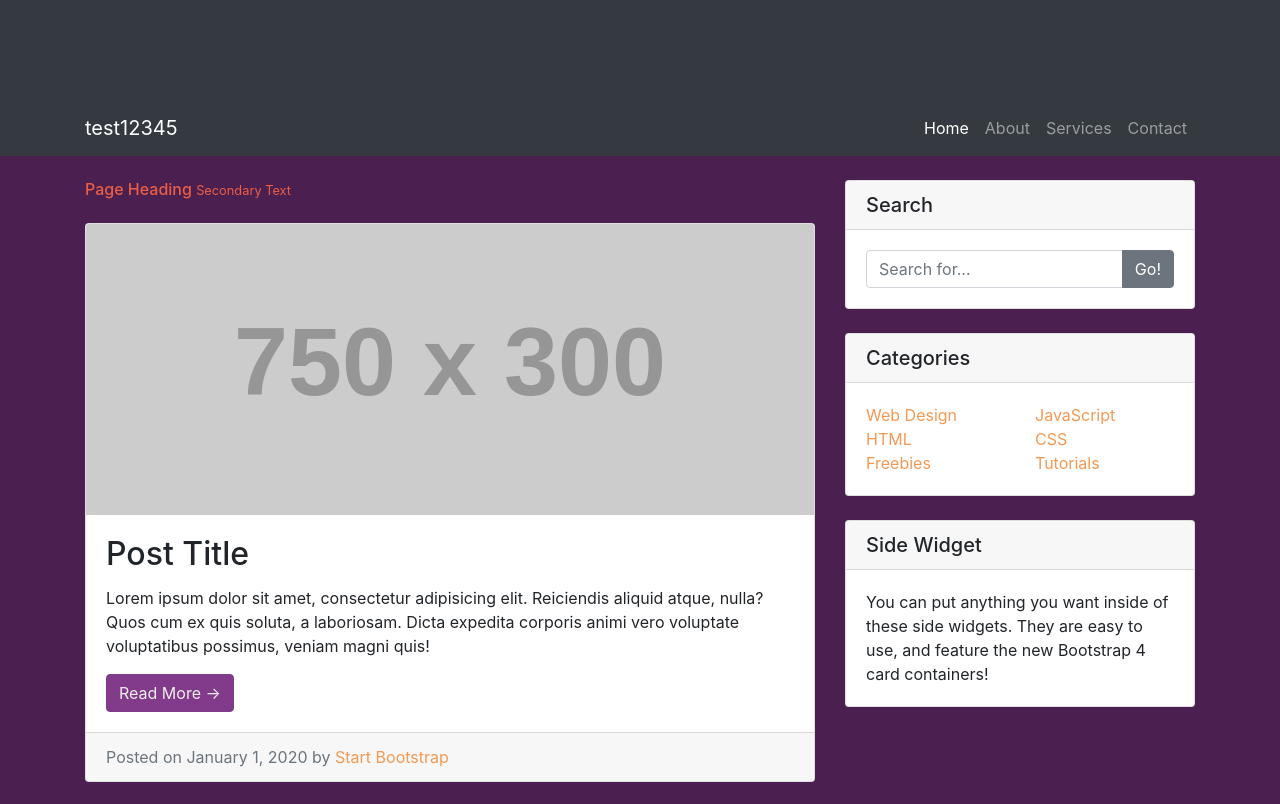
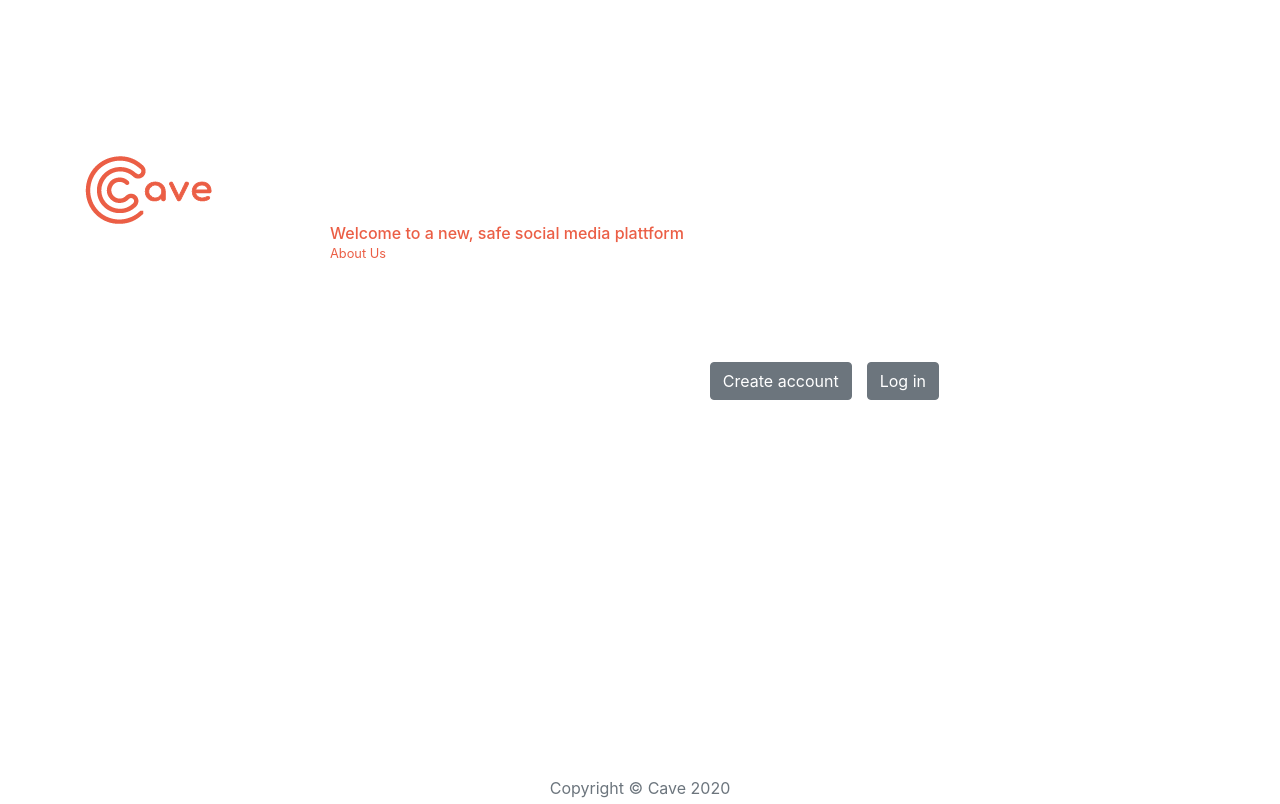
Before and after one commit to DaniD1986/Socialmediapage, a website: page index.html in a window 1280 px wide. Shown: the top 804 px of the page. Drawn offline with Linux system fonts and the light colour scheme; placeholder pictures from the web are drawn by us.

Commit message:
Feed Update

```diff
--- a/index.html
+++ b/index.html
@@ -8,179 +8,54 @@
   <meta name="description" content="">
   <meta name="author" content="">
 
-  <title>Blog Home - Start Bootstrap Template</title>
+  <title>Cave</title>
 
   <!-- Bootstrap core CSS -->
   <link href="vendor/bootstrap/css/bootstrap.css" rel="stylesheet">
 
   <!-- Custom styles for this template -->
   <link href="css/blog-home.css" rel="stylesheet">
-
 </head>
 
 <body>
 
-  <!-- Navigation -->
-  <nav class="navbar navbar-expand-lg navbar-dark bg-dark fixed-top">
-    <div class="container">
-      <a class="navbar-brand" href="#">test12345</a>
-      <button class="navbar-toggler" type="button" data-toggle="collapse" data-target="#navbarResponsive" aria-controls="navbarResponsive" aria-expanded="false" aria-label="Toggle navigation">
-        <span class="navbar-toggler-icon"></span>
-      </button>
-      <div class="collapse navbar-collapse" id="navbarResponsive">
-        <ul class="navbar-nav ml-auto">
-          <li class="nav-item active">
-            <a class="nav-link" href="#">Home
-              <span class="sr-only">(current)</span>
-            </a>
-          </li>
-          <li class="nav-item">
-            <a class="nav-link" href="#">About</a>
-          </li>
-          <li class="nav-item">
-            <a class="nav-link" href="#">Services</a>
-          </li>
-          <li class="nav-item">
-            <a class="nav-link" href="#">Contact</a>
-          </li>
-        </ul>
-      </div>
-    </div>
-  </nav>
 
   <!-- Page Content -->
   <div class="container">
 
     <div class="row">
 
-      <!-- Blog Entries Column -->
-      <div class="col-md-8">
+      <!-- welcome text -->
+      <div class="col-md-10">
+        <img src="img/cave_logo.png" class="img-fluid" alt="cave">
+         <div class="col-md-6 offset-md-3"><h1 class="my-8 red">Welcome to a new, safe social media plattform
+          <p><small>About Us</small></p>
+        </h1></div>
 
-        <h1 class="my-4 red">Page Heading
-          <small>Secondary Text</small>
-        </h1>
 
-        <!-- Blog Post -->
-        <div class="card mb-4">
-          <img class="card-img-top" src="http://placehold.it/750x300" alt="Card image cap">
-          <div class="card-body">
-            <h2 class="card-title">Post Title</h2>
-            <p class="card-text">Lorem ipsum dolor sit amet, consectetur adipisicing elit. Reiciendis aliquid atque, nulla? Quos cum ex quis soluta, a laboriosam. Dicta expedita corporis animi vero voluptate voluptatibus possimus, veniam magni quis!</p>
-            <a href="#" class="btn btn-primary">Read More &rarr;</a>
-          </div>
-          <div class="card-footer text-muted">
-            Posted on January 1, 2020 by
-            <a href="#">Start Bootstrap</a>
-          </div>
-        </div>
+<!--log in -->
+<div class="container">
+  <div class="row">
+    <div class="col-sm">
+      </div>
+    <div class="col-2.offset-md-3"><button class="btn btn-secondary" type="button">Create account</button>
+    </div>
+     <div class="col-2">
+      <button class="btn btn-secondary" type="button">Log in</button>
+    </div>
+  </div>
+</div>
 
-        <!-- Blog Post -->
-        <div class="card mb-4">
-          <img class="card-img-top" src="http://placehold.it/750x300" alt="Card image cap">
-          <div class="card-body">
-            <h2 class="card-title">Post Title</h2>
-            <p class="card-text">Lorem ipsum dolor sit amet, consectetur adipisicing elit. Reiciendis aliquid atque, nulla? Quos cum ex quis soluta, a laboriosam. Dicta expedita corporis animi vero voluptate voluptatibus possimus, veniam magni quis!</p>
-            <a href="#" class="btn btn-primary">Read More &rarr;</a>
-          </div>
-          <div class="card-footer text-muted">
-            Posted on January 1, 2020 by
-            <a href="#">Start Bootstrap</a>
-          </div>
-        </div>
 
-        <!-- Blog Post -->
-        <div class="card mb-4">
-          <img class="card-img-top" src="http://placehold.it/750x300" alt="Card image cap">
-          <div class="card-body">
-            <h2 class="card-title">Post Title</h2>
-            <p class="card-text">Lorem ipsum dolor sit amet, consectetur adipisicing elit. Reiciendis aliquid atque, nulla? Quos cum ex quis soluta, a laboriosam. Dicta expedita corporis animi vero voluptate voluptatibus possimus, veniam magni quis!</p>
-            <a href="#" class="btn btn-primary">Read More &rarr;</a>
-          </div>
-          <div class="card-footer text-muted">
-            Posted on January 1, 2020 by
-            <a href="#">Start Bootstrap</a>
-          </div>
-        </div>
-
-        <!-- Pagination -->
-        <ul class="pagination justify-content-center mb-4">
-
-        </ul>
-
-      </div>
-
-      <!-- Sidebar Widgets Column -->
-      <div class="col-md-4">
-
-        <!-- Search Widget -->
-        <div class="card my-4">
-          <h5 class="card-header">Search</h5>
-          <div class="card-body">
-            <div class="input-group">
-              <input type="text" class="form-control" placeholder="Search for...">
-              <span class="input-group-append">
-                <button class="btn btn-secondary" type="button">Go!</button>
-              </span>
-            </div>
-          </div>
-        </div>
-
-        <!-- Categories Widget -->
-        <div class="card my-4">
-          <h5 class="card-header">Categories</h5>
-          <div class="card-body">
-            <div class="row">
-              <div class="col-lg-6">
-                <ul class="list-unstyled mb-0">
-                  <li>
-                    <a href="#">Web Design</a>
-                  </li>
-                  <li>
-                    <a href="#">HTML</a>
-                  </li>
-                  <li>
-                    <a href="#">Freebies</a>
-                  </li>
-                </ul>
-              </div>
-              <div class="col-lg-6">
-                <ul class="list-unstyled mb-0">
-                  <li>
-                    <a href="#">JavaScript</a>
-                  </li>
-                  <li>
-                    <a href="#">CSS</a>
-                  </li>
-                  <li>
-                    <a href="#">Tutorials</a>
-                  </li>
-                </ul>
-              </div>
-            </div>
-          </div>
-        </div>
-
-        <!-- Side Widget -->
-        <div class="card my-4">
-          <h5 class="card-header">Side Widget</h5>
-          <div class="card-body">
-            You can put anything you want inside of these side widgets. They are easy to use, and feature the new Bootstrap 4 card containers!
-          </div>
-        </div>
-
-      </div>
-
-    </div>
-    <!-- /.row -->
 
   </div>
   <!-- /.container -->
 
   <!-- Footer -->
-  <footer class="py-5 bg-dark">
-    <div class="container">
-      <p class="m-0 text-center text-white">Copyright &copy; Your Website 2020</p>
-    </div>
+  <footer>
+    <div class="container"><div class="fixed-bottom">
+      <p class="m-0 text-center text-white"><a href="#" class="text-secondary"> Copyright &copy; Cave 2020</a></p>
+    </div></div>
     <!-- /.container -->
   </footer>
 
```
Also changed, not shown: vendor/bootstrap/css/bootstrap.css.
